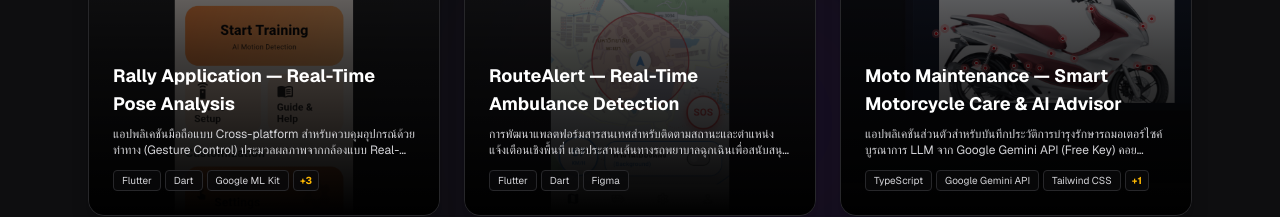
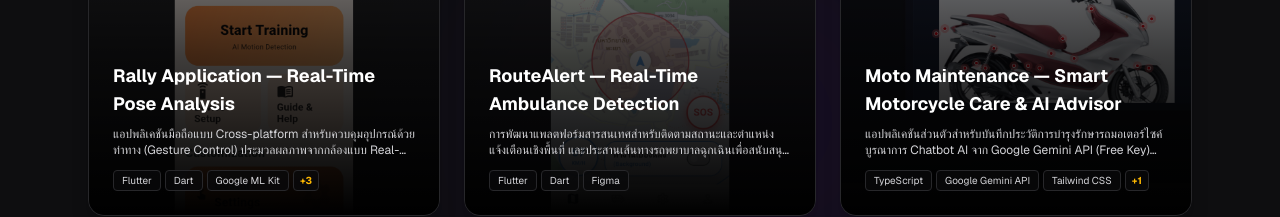
Before and after one commit to jirattong/jirat-portfolio, a Next.js app: page / in a window 1280 px wide. Shown: the part 2280-2497 px from the top of the page. Built offline with nearby package versions, Linux system fonts and the light colour scheme.

Commit message:
fix : moto app classify

```diff
--- a/app/page.tsx
+++ b/app/page.tsx
@@ -120,13 +120,13 @@
       category: 'Personal Project',
       status: 'Side Project',
       isCompleted: true,
-      description: 'แอปพลิเคชันส่วนตัวสำหรับบันทึกประวัติการบำรุงรักษารถมอเตอร์ไซค์ บูรณาการ LLM จาก Google Gemini API (Free Key) คอยวิเคราะห์อาการเสีย ให้คำแนะนำเทคนิค และตอบข้อสงสัยแบบเรียลไทม์',
+      description: 'แอปพลิเคชันส่วนตัวสำหรับบันทึกประวัติการบำรุงรักษารถมอเตอร์ไซค์ บูรณาการ Chatbot AI จาก Google Gemini API (Free Key) คอยวิเคราะห์อาการเสีย ให้คำแนะนำเทคนิค และตอบข้อสงสัยแบบเรียลไทม์',
       highlights: [
         'พัฒนาระบบบันทึกประวัติการเปลี่ยนถ่ายน้ำมันเครื่อง อะไหล่ และการเช็กระยะสภาพรถส่วนตัว',
-        'เชื่อมต่อ LLM ผ่าน Google Gemini API (Free Tier Key) วิเคราะห์อาการประมวลผลคำตอบเกี่ยวกับมอเตอร์ไซค์',
+        'เชื่อมต่อ Chatbot AI ผ่าน Google Gemini API (Free Tier Key) วิเคราะห์อาการประมวลผลคำตอบเกี่ยวกับมอเตอร์ไซค์',
         'ช่วยบริหารจัดการประวัติการซ่อมบำรุง ค้นหาข้อมูล และรับคำแนะนำด้านเทคนิครถมอเตอร์ไซค์อย่างมีประสิทธิภาพ',
       ],
-      techStack: ['TypeScript', 'Google Gemini API', 'Tailwind CSS', 'GitHub'],
+      techStack: ['TypeScript', 'Google Gemini API', 'Tailwind CSS', 'Generative AI Integrated System'],
       githubUrl: 'https://github.com/jirattong/moto-maintenance',
       demoUrl: 'https://moto-maintenance-nine.vercel.app/',
       videos: [],
```
